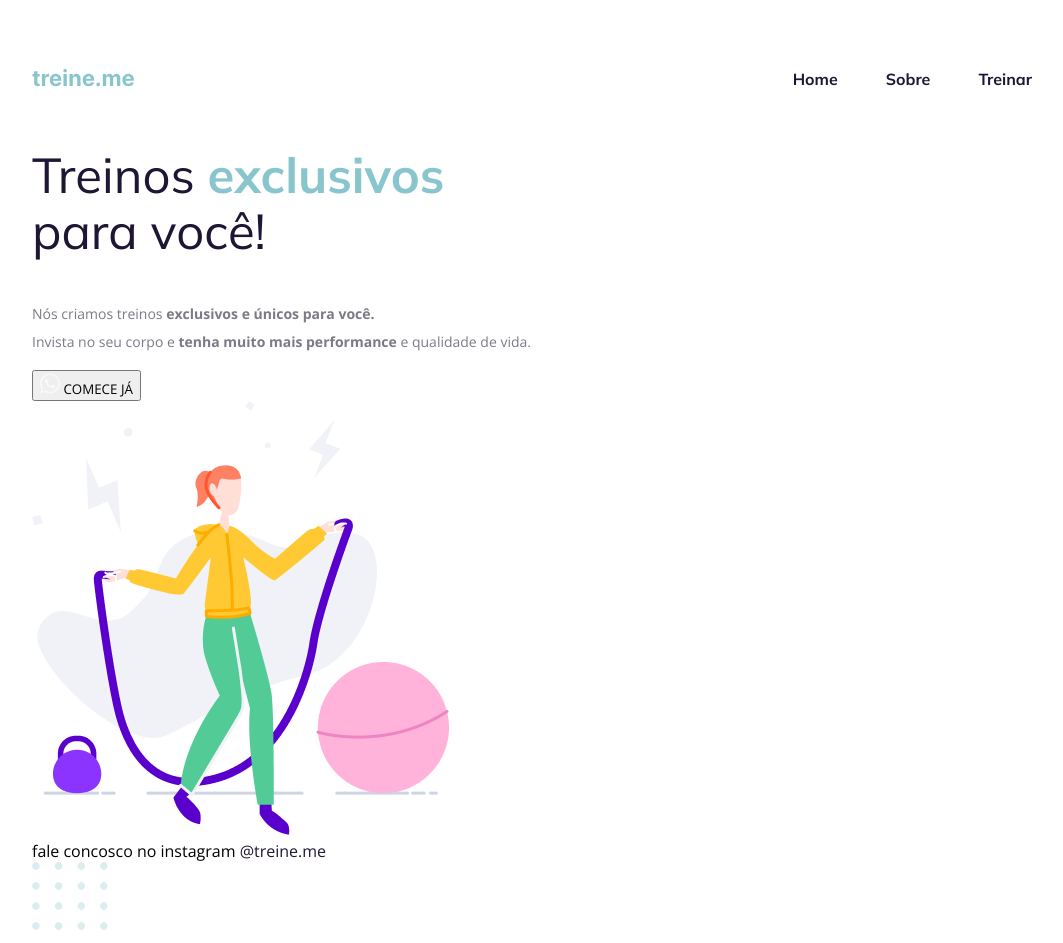
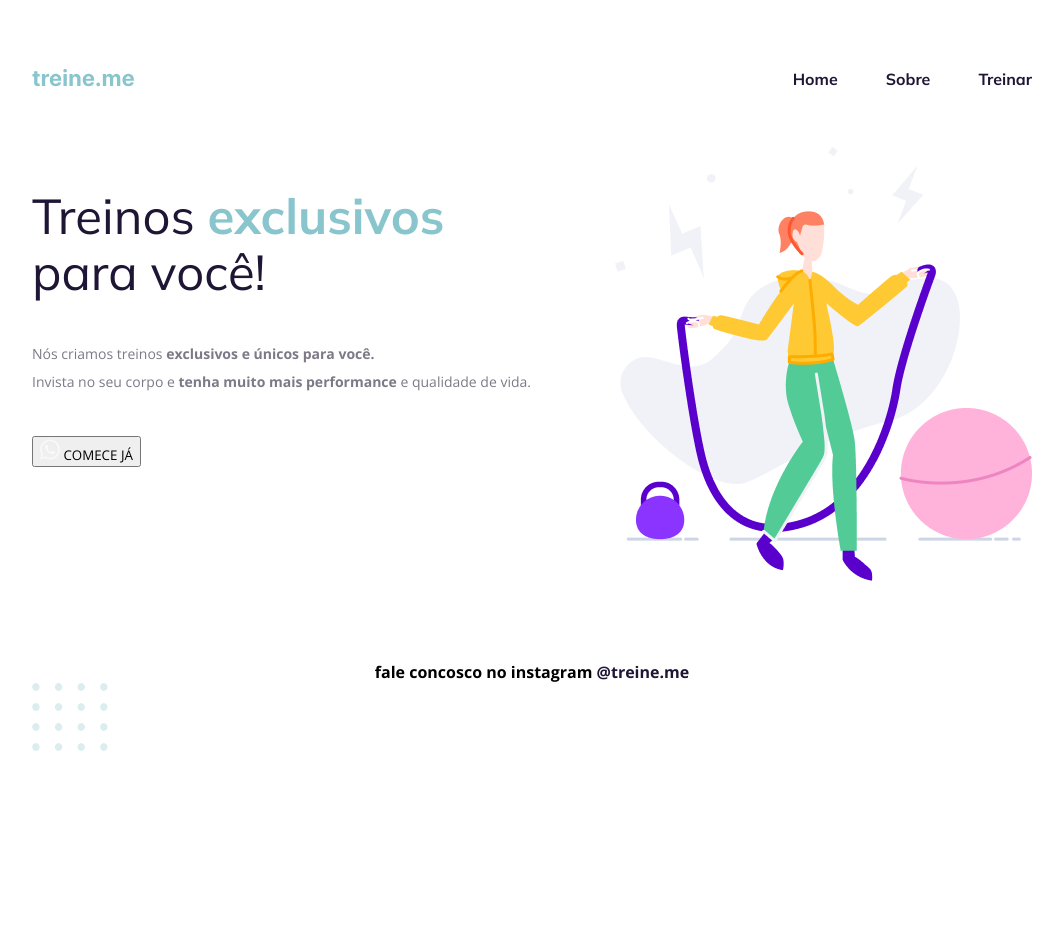
Before and after one commit to marquesdanilocarlos/html-css-rocketseat, a plain HTML site: page projeto-2/index.html in a window 1280 px wide. Shown: the whole page, without its empty margins (108-1171 px from the left). After the commit the page ends 831 px from the top, so only its background shows below. Drawn offline with nearby package versions, Linux system fonts and the light colour scheme.

Commit message:
Aula 15 - Espaçamentos e alinhamentos

```diff
--- a/projeto-2/css/style.css
+++ b/projeto-2/css/style.css
@@ -3,34 +3,9 @@ body {
     font-family: 'Open Sans', sans-serif;
 }
 
-.page {
-    width: 1000px;
-    margin: 65px auto;
-}
-
-#header {
-    display: flex;
-    justify-content: space-between;
-    align-items: center;
-    margin-bottom: 55px;
-}
-
 a {
     color: #1F1534;
     text-decoration: none;
-}
-
-#navigation ul {
-    font-family: 'Mulish', sans-serif;
-    font-weight: bold;
-    margin: 0;
-    list-style: none;
-    display: flex;
-    gap: 48px;
-
-    li a:hover {
-        font-weight: bolder;
-    }
 }
 
 h1 {
@@ -57,6 +32,42 @@ button {
     font-family: "Open Sans", sans-serif;
 }
 
+.page {
+    width: 1000px;
+    margin: 65px auto;
+}
+
+#header {
+    display: flex;
+    justify-content: space-between;
+    align-items: center;
+    margin-bottom: 55px;
+}
+
+#navigation ul {
+    font-family: 'Mulish', sans-serif;
+    font-weight: bold;
+    margin: 0;
+    list-style: none;
+    display: flex;
+    gap: 48px;
+
+    li a:hover {
+        font-weight: bolder;
+    }
+}
+
+main {
+    display: flex;
+    justify-content: space-between;
+}
+
+.text p{
+    margin: 40px 0 40px;
+}
+
 #footer {
     font-weight: bold;
+    text-align: center;
+    margin-top: 80px;
 }
--- a/projeto-2/index.html
+++ b/projeto-2/index.html
@@ -34,11 +34,9 @@
                 Comece já
             </button>
         </section>
-        <section class="illustration">
-            <img src="images/fitness-jump.png" alt="Mulher pulando corda">
-        </section>
+        <img class="illustration" src="images/fitness-jump.png" alt="Mulher pulando corda">
     </main>
-    <footer>
+    <footer id="footer">
         fale concosco no instagram <a href="" target="_blank">@treine.me</a>
     </footer>
     <img src="images/balls-decoration.svg" alt="Bolinhas">
```
